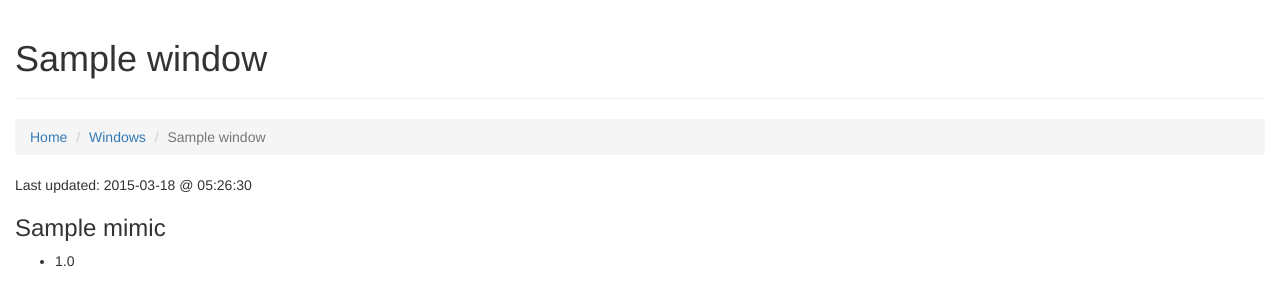
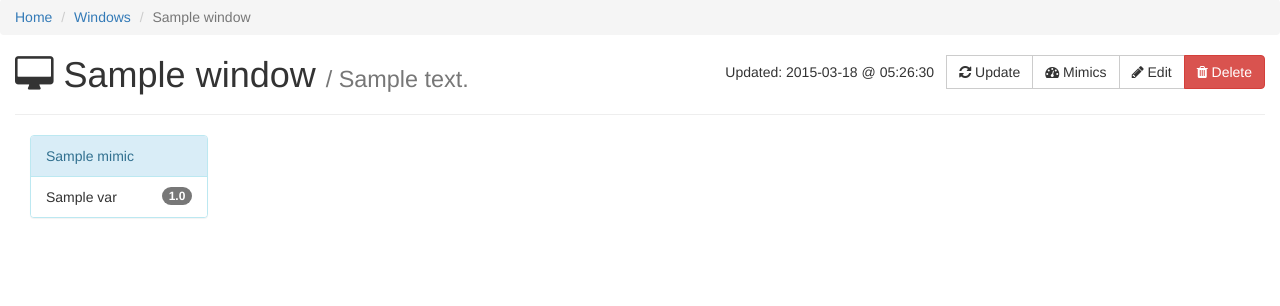
Before and after one commit to gitter-badger/fotuto, a Django app: a page that uses templates/base.html in a window 1280 px wide. Shown: the part 51-357 px from the top of the page. Run offline with Django 3.2, Linux system fonts and the light colour scheme; tables that the repository leaves empty hold one stand-in row (values such as "Sample post"); some libraries are stand-ins or nearby versions.

Commit message:
Improved window details page and other minor details.

```diff
--- a/static/css/styles.css
+++ b/static/css/styles.css
@@ -1,3 +1,13 @@
+/* Bootstrap customizations */
+
 body {
 	padding-top: 50px;
 }
+
+.breadcrumb {
+	margin-bottom: 0;
+}
+
+.page-header {
+	margin-top: 0;
+}
--- a/templates/base.html
+++ b/templates/base.html
@@ -60,16 +60,19 @@
 	</div>
 	<!-- /.container-fluid -->
 </nav>
-<div class="container-fluid">
-	<div class="page-header">
-		<div class="pull-right">{% block toolsbar %}{% endblock %}</div>
-		<h1>{% block header_text %}Home{% endblock %}</h1>
-	</div>
+
 	<div id="breadcrumbs">
 		<ol class="breadcrumb">
-			<li><a href="#">Home</a></li>
+			<li><a href="/">Home</a></li>
 			{% block breadcrums %}{% endblock %}
 		</ol>
+	</div>
+<div class="container-fluid">
+
+
+	<div class="page-header">
+		<div class="pull-right btn-group">{% block toolsbar %}{% endblock %}</div>
+		<h1>{% block header_text %}Home{% endblock %}</h1>
 	</div>
 
 	{% if messages %}
--- a/windows/templates/windows/window_detail.html
+++ b/windows/templates/windows/window_detail.html
@@ -2,23 +2,37 @@
 
 {% block title %}{{ window.title }}{% endblock %}
 
-{% block header_text %}{{ window.title }}{% endblock %}
+{% block header_text %}<i class="fa fa-desktop"></i> {{ window.title }}{% if window.description %}
+	<small>/ {{ window.description }}</small>{% endif %}{% endblock %}
 
 {% block breadcrums %}
 	<li><a href="{% url 'window_list' %}">Windows</a></li>
 	<li class="active">{{ window.title }}</li>
 {% endblock %}
 
+{% block toolsbar %}
+	<span class="btn btn-toolbar" href="#" id="last_updated_notificaion">Updated: <span class="value">{{ timestamp|date:'Y-m-d @ H:i:s' }}</span></span>
+	<a href="#" class="btn btn-default"><i class="fa fa-refresh"></i> Update</a>
+	<a href="{% url 'mimic_manage_window' window.slug %}" class="btn btn-default"><i class="fa fa-dashboard"></i>
+		Mimics</a>
+	<a href="#" class="btn btn-default"><i class="fa fa-pencil"></i> Edit</a>
+	<a href="#" class="btn btn-danger"><i class="fa fa-trash"></i> Delete</a>
+{% endblock %}
+
 {% block content %}
-    <div id="last_updated_notificaion">Last updated: <span class="value">{{ timestamp|date:'Y-m-d @ H:i:s' }}</span></div>
 	{% for mimic in window.mimics.all %}
-        <div class="mimic">
-            <h3 class="name">{{ mimic.name }}</h3>
-            <ul class="vars">
+		<div class="col-md-2">
+		<div class="panel panel-info mimic">
+			<div class="panel-heading name">{{ mimic.name }}&nbsp;</div>
+			<ul class="list-group">
 				{% for var in mimic.vars.all %}
-                    <li class="var" title="{{ var.name }}">{{ var.value }}</li>
+					<li class="list-group-item var">
+						<span class="badge value">{{ var.value }}</span>
+						{{ var.name }}
+					</li>
 				{% endfor %}
 			</ul>
 		</div>
+		</div>
 	{% endfor %}
 {% endblock %}
```
Also changed, not shown: functional_tests/test_user_operator.py (+7 -7 lines). Lines whose indentation alone changed are shown as unchanged.
